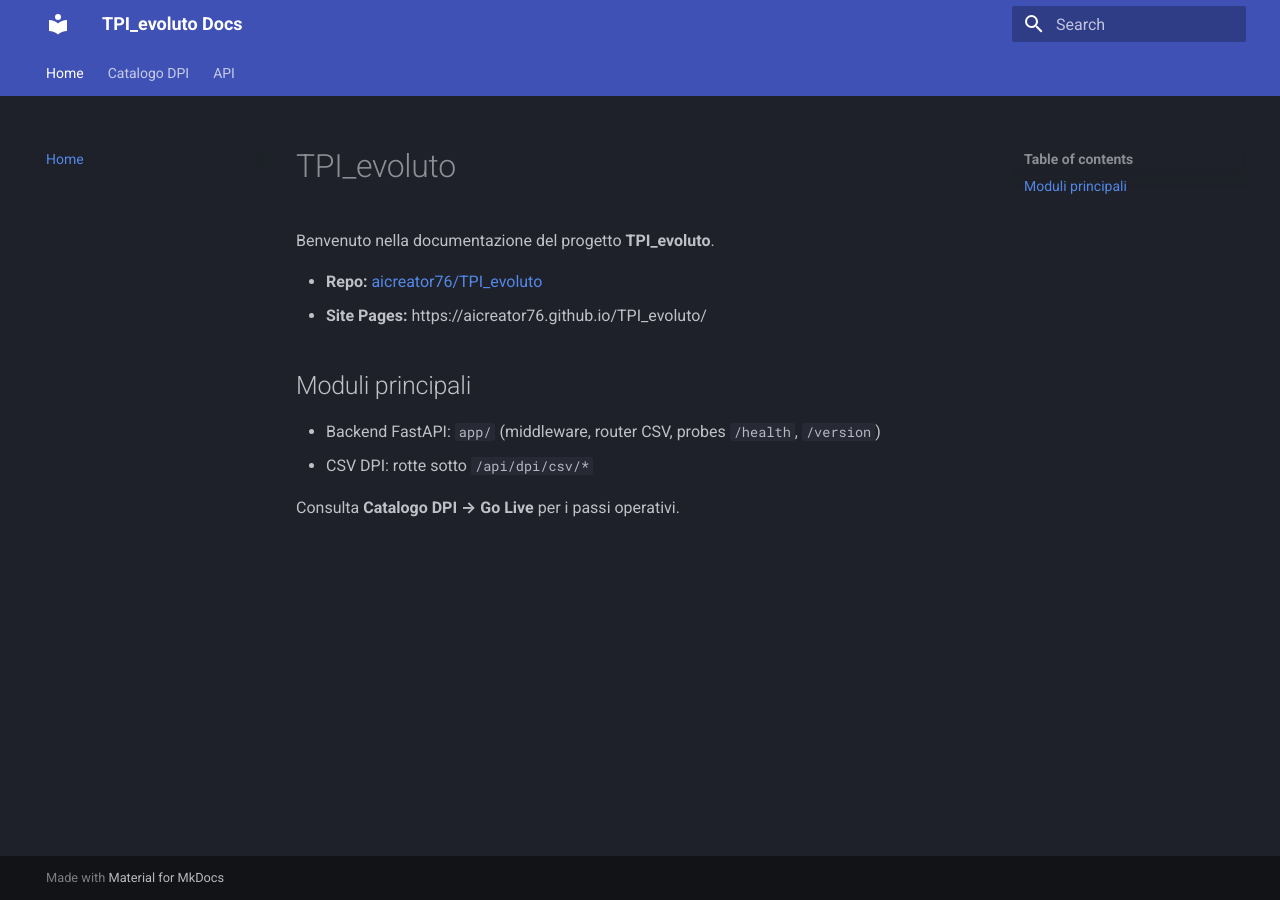
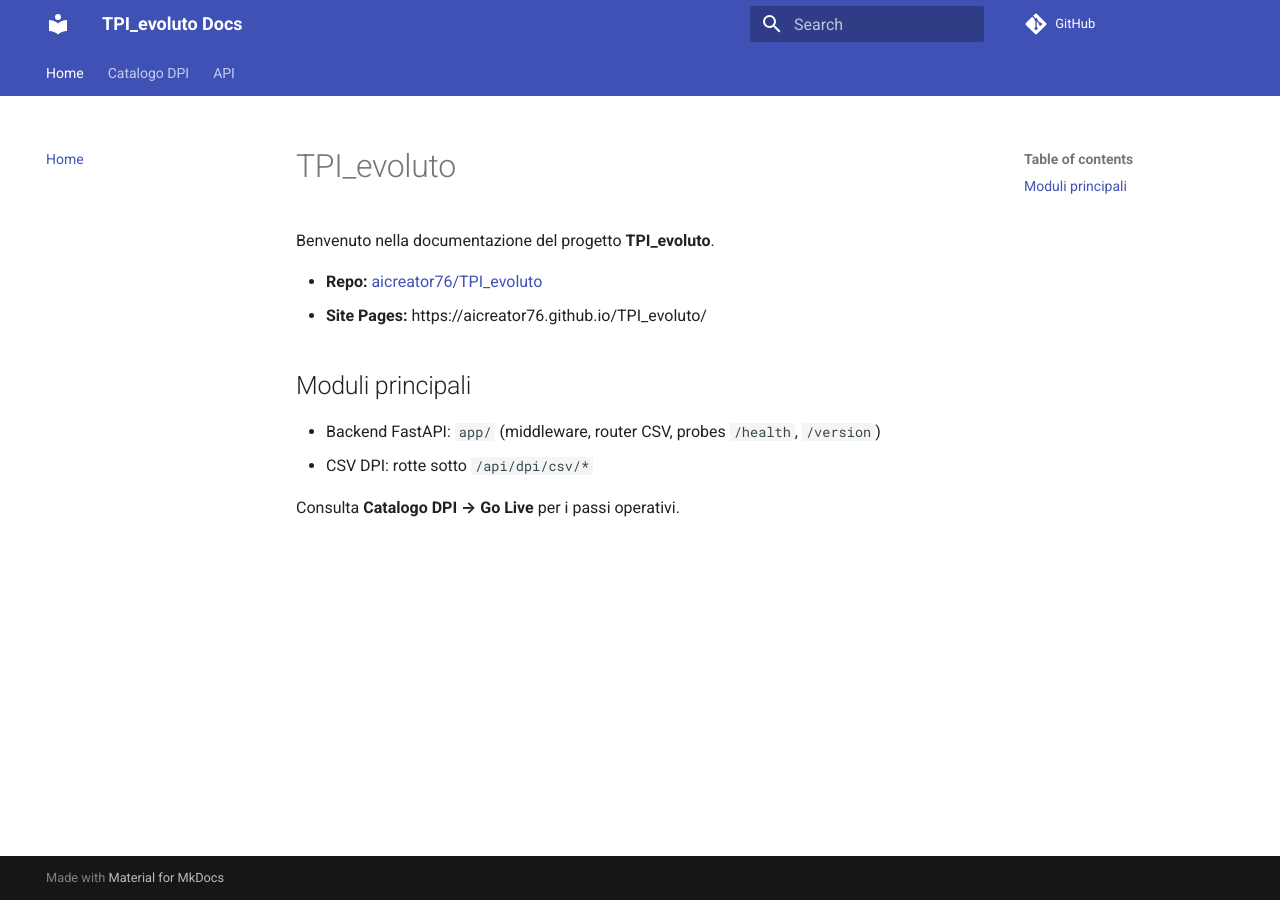
Before and after one commit to aicreator76/TPI_evoluto, an MkDocs documentation site: the page built from docs/index.md, in a window 1280 px wide. Built offline with MkDocs 1.6.1 and Material for MkDocs 9.7.7, drawn with Linux system fonts in a browser that asks for light colours; comment, search, counter and statistics services are not loaded.

Commit message:
Update mkdocs.yml with repo URL and theme changes
Added repository URL and adjusted theme settings.

```diff
--- a/mkdocs.yml
+++ b/mkdocs.yml
@@ -1,11 +1,9 @@
 site_name: TPI_evoluto Docs
+repo_url: https://github.com/aicreator76/TPI_evoluto
 edit_uri: blob/main/docs/
+
 theme:
   name: material
-  palette:
-    - scheme: slate
-      primary: indigo
-      accent: indigo
   features:
     - navigation.tabs
     - navigation.sections
```
